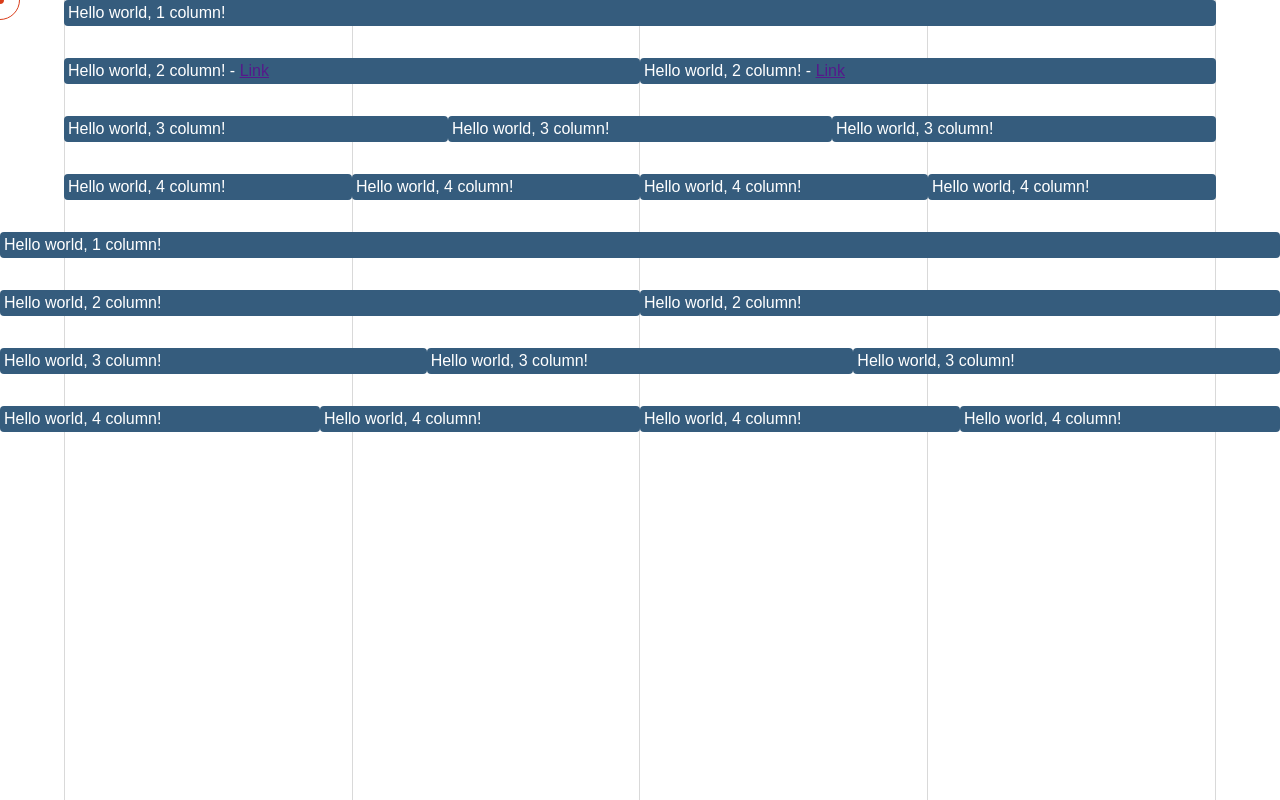
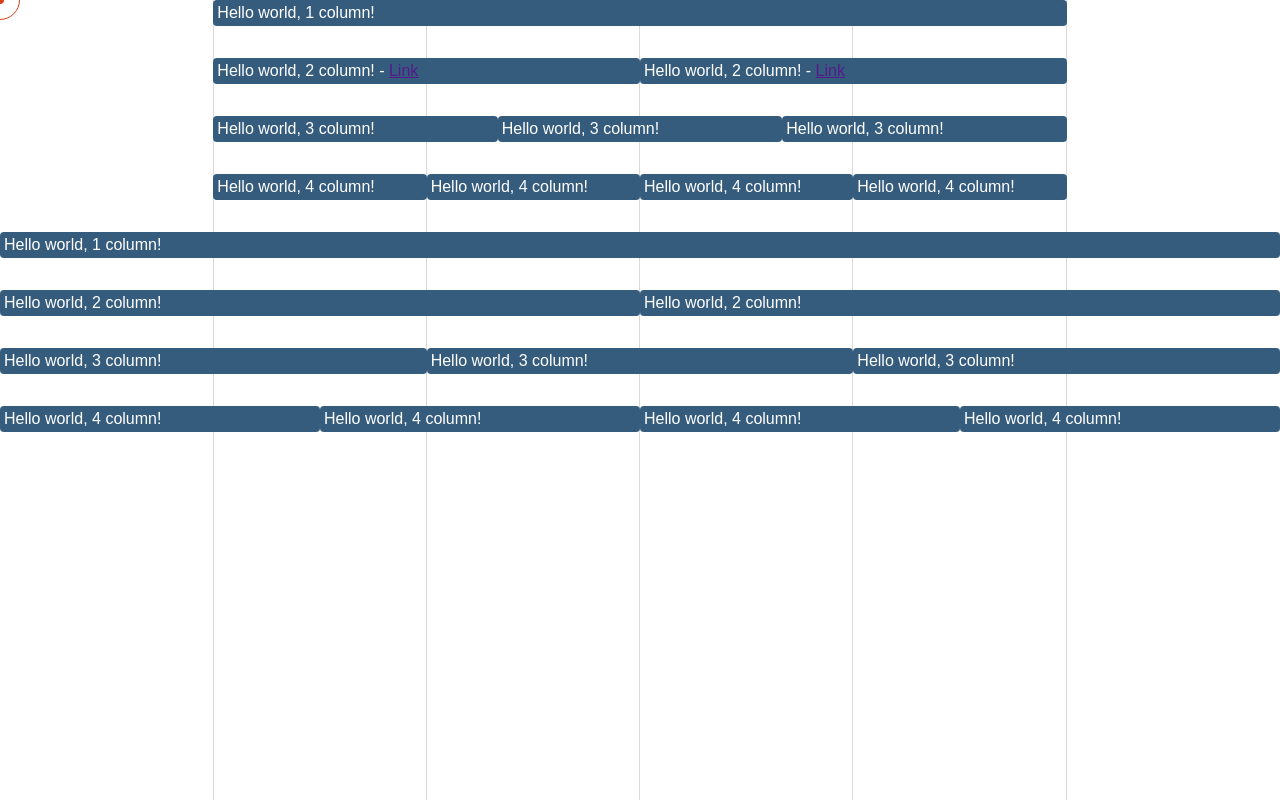
Before and after one commit to sorknes/my-personal-site-ts, a Gatsby site: page / in a window 1280 px wide. Built offline with nearby package versions, Linux system fonts and the light colour scheme; Gatsby itself is replaced by a stand-in of ours.

Commit message:
fix: Width to match grid + move span into grid

```diff
--- a/src/components/Container/Container.style.ts
+++ b/src/components/Container/Container.style.ts
@@ -15,11 +15,7 @@ interface IProps {
 const Container = styled.div<IProps>`
   width: ${props => (props.width === "fluid" ? "100%" : "90%")};
   max-width: ${props =>
-    props.width === "fluid"
-      ? "100%"
-      : props.width === "fixed"
-      ? token.breakpoint[4]
-      : null};
+    props.width === "fluid" ? "100%" : props.width === "fixed" ? "90%" : null};
   margin-right: auto;
   margin-bottom: ${token.space.layout[5]};
   margin-left: auto;
@@ -49,6 +45,12 @@ const Container = styled.div<IProps>`
   }
 
   ${mediaMin.M} {
+    max-width: ${props =>
+      props.width === "fluid"
+        ? "100%"
+        : props.width === "fixed"
+        ? "66.6666667%"
+        : null};
     grid-template-columns: ${props =>
       props.columns === 3
         ? "repeat(3, 1fr)"
--- a/src/components/GridLines/GridLines.style.ts
+++ b/src/components/GridLines/GridLines.style.ts
@@ -6,16 +6,17 @@ import { mediaMin } from "../../utils/mixins/mixMediaQuery"
 interface IProps {}
 
 const GridLines = styled.div<IProps>`
-  width: 90%;
-  max-width: ${token.breakpoint[4]};
+  width: 100%;
+  max-width: 90%;
   height: 100vh;
   margin-right: auto;
   margin-left: auto;
   position: fixed;
+  top: 0;
   right: 0;
   left: 0;
   display: grid;
-  grid-template-columns: repeat(2, 1fr);
+  grid-template-columns: 50%;
   border-left: 1px solid ${token.color.neutral.TINT_80};
   border-right: 1px solid ${token.color.neutral.TINT_80};
   z-index: -1;
@@ -24,9 +25,16 @@ const GridLines = styled.div<IProps>`
     grid-template-columns: repeat(4, 1fr);
   }
 
+  ${mediaMin.M} {
+    max-width: 66.6666667%;
+  }
+
   span {
-    &:not(:last-child) {
-      border-right: 1px solid ${token.color.neutral.TINT_80};
+    height: 100vh;
+    border-right: 1px solid ${token.color.neutral.TINT_80};
+
+    &:last-child {
+      border: none;
     }
   }
 `
--- a/src/components/GridLines/GridLines.tsx
+++ b/src/components/GridLines/GridLines.tsx
@@ -2,13 +2,17 @@ import * as React from "react"
 
 import { Styled } from "./GridLines.style"
 
-export interface IProps {
-  /** Children */
-  children: React.ReactNode
-}
+export interface IProps {}
 
-const GridLines: React.FC<IProps> = ({ children }) => {
-  return <Styled.GridLines aria-hidden="true">{children}</Styled.GridLines>
+const GridLines: React.FC<IProps> = () => {
+  return (
+    <Styled.GridLines aria-hidden="true">
+      <span></span>
+      <span></span>
+      <span></span>
+      <span></span>
+    </Styled.GridLines>
+  )
 }
 
 export default GridLines
```
